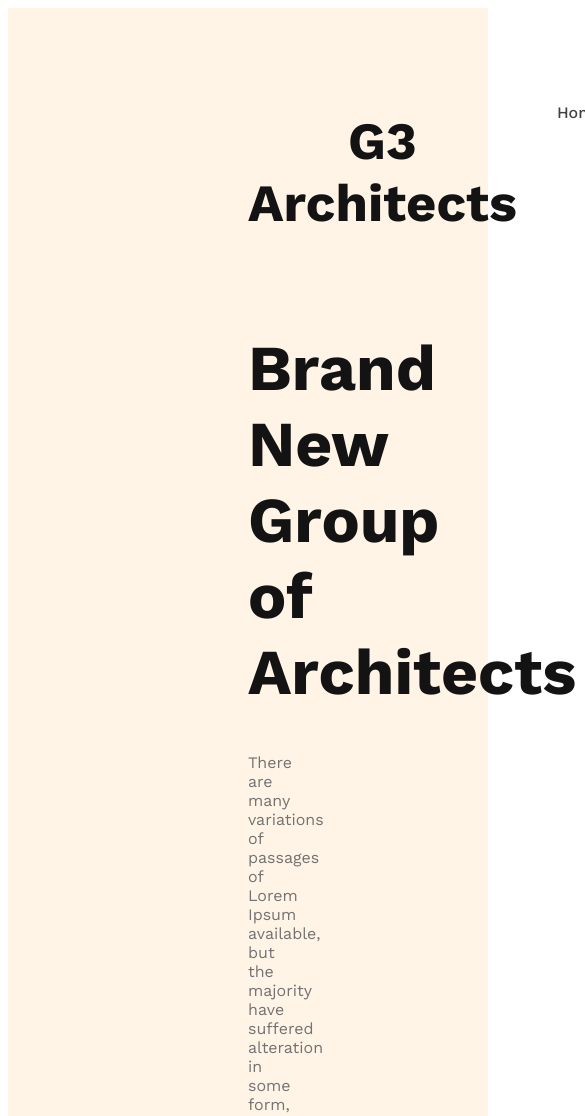
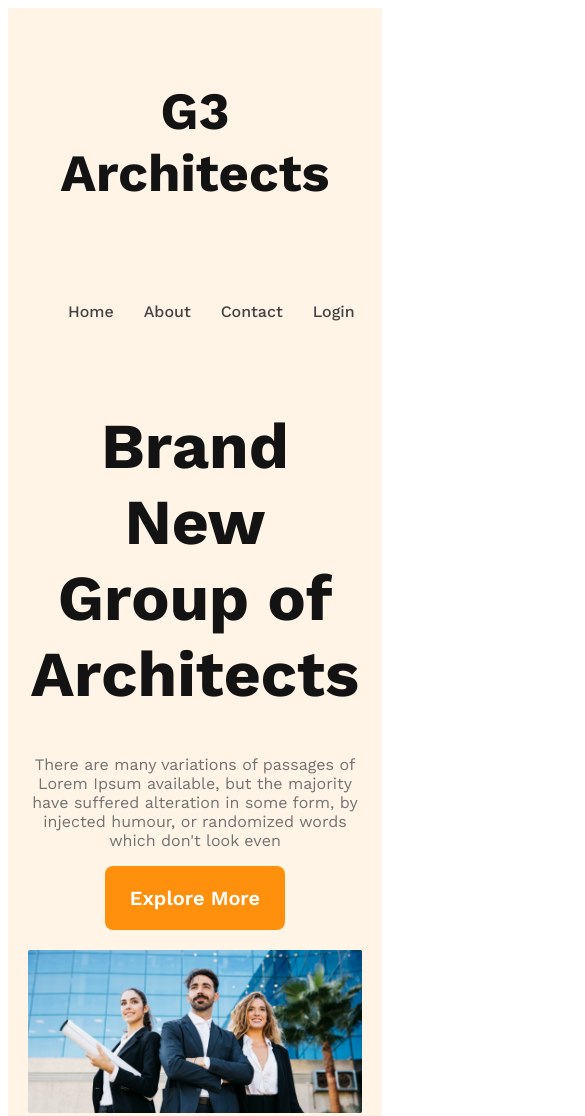
Before and after one commit to simul49/g3-architects-website, a plain HTML site: page index.html in a window 390 px wide. Shown: the top 1116 px of the page, 585 px wide, since content can reach past the window. Drawn offline with nearby package versions, Linux system fonts and the light colour scheme.

Commit message:
added banner contanet

```diff
--- a/style/architects.css
+++ b/style/architects.css
@@ -10,6 +10,14 @@
 
 .btn-primary{
 
+    border-radius: 8px;
+    background: #FF900E;
+    padding: 20px 25px;
+    color: #FFF;
+    font-size: 1.25rem;
+    font-weight: 600 ;
+    cursor: pointer;
+    border: 0;
 }
 
 /* Header style */
@@ -64,3 +72,33 @@ nav li a {
 .banner-description{
     color: #727272;
 }
+
+.banner img{
+    width: 100%;
+    margin-top: 20px;
+
+}
+
+/* responsive media queries */
+/* mobile device */
+@media screen and (max-width: 576px) {
+     header{
+        padding: 20px;
+     }
+
+     nav{
+        flex-direction: column;
+     }
+}
+
+/* tablet or medium device */
+@media screen  and (min-width: 576px) and (max-width: 960px){
+
+    header{
+        padding: 50px;
+     }
+    nav{
+        flex-direction: column;
+    }
+
+}
```
